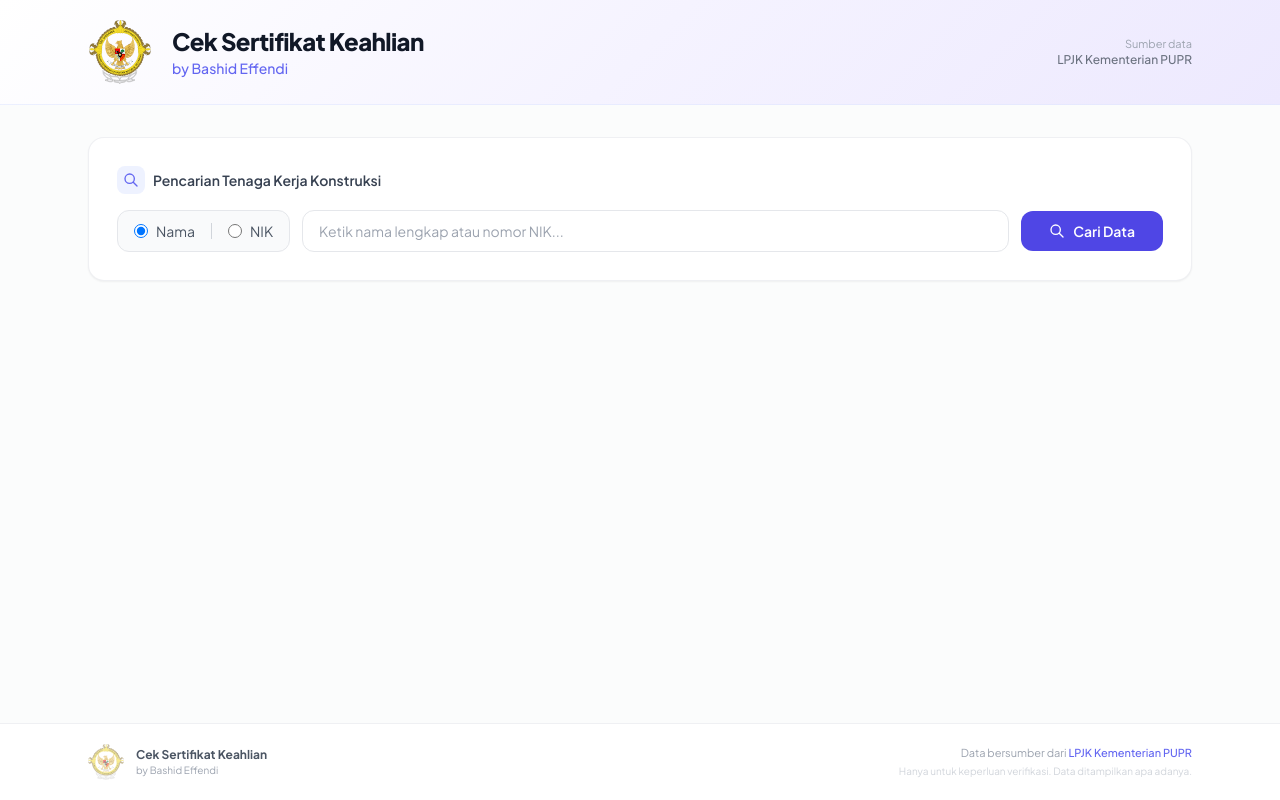
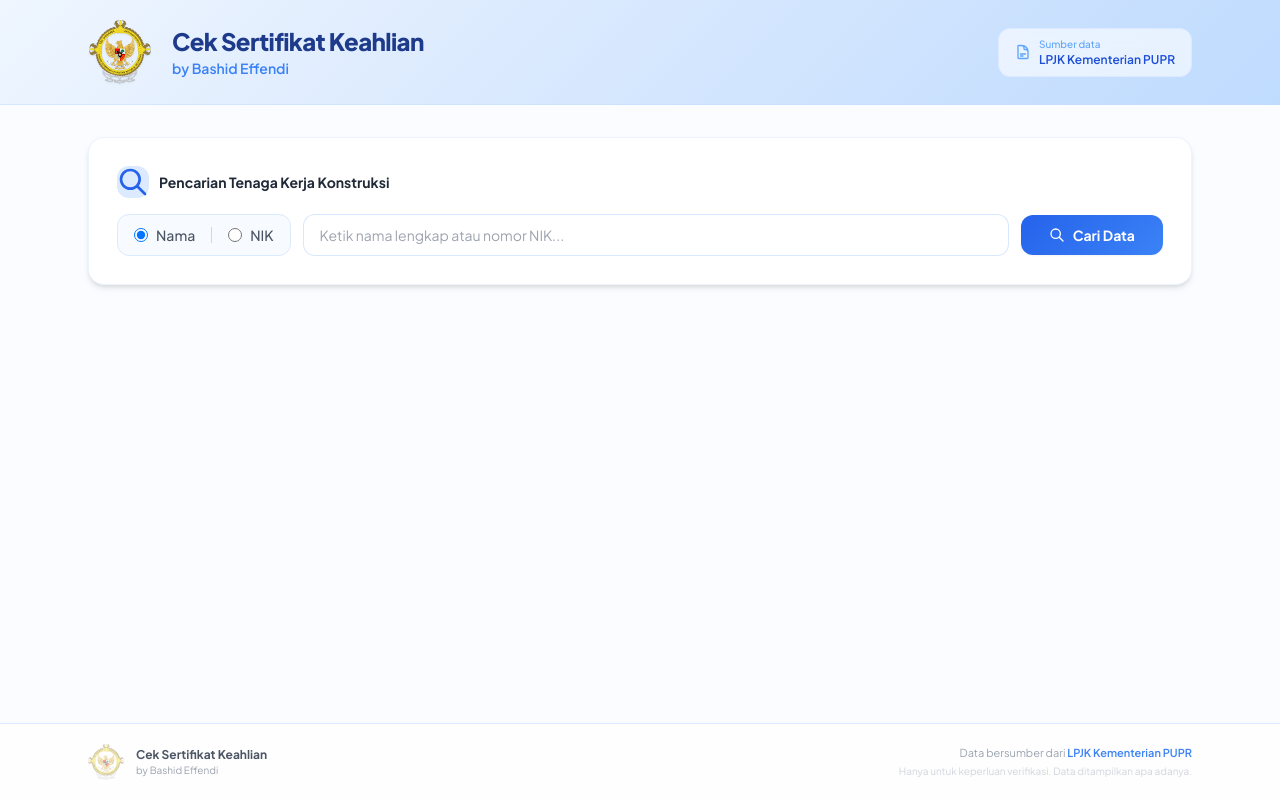
Before and after one commit to bashid-dyan/ska-scanner, a Flask app: page / in a window 1280 px wide. Run offline with Flask 3, Linux system fonts and the light colour scheme; some libraries are stand-ins or nearby versions.

Commit message:
Tema ceria - warna biru cerah, gradient sky blue
Co-Authored-By: Claude Opus 4.6 (1M context) <noreply@anthropic.com>

```diff
--- a/templates/index.html
+++ b/templates/index.html
@@ -9,40 +9,43 @@
     <link href="https://fonts.googleapis.com/css2?family=Plus+Jakarta+Sans:wght@300;400;500;600;700;800&display=swap" rel="stylesheet">
     <style>
         * { font-family: 'Plus Jakarta Sans', sans-serif; }
-        .loader { border: 3px solid #e0e7ff; border-top: 3px solid #4f46e5; border-radius: 50%; width: 28px; height: 28px; animation: spin 0.7s linear infinite; display: inline-block; }
+        .loader { border: 3px solid #dbeafe; border-top: 3px solid #2563eb; border-radius: 50%; width: 28px; height: 28px; animation: spin 0.7s linear infinite; display: inline-block; }
         @keyframes spin { to { transform: rotate(360deg); } }
         @keyframes fadeIn { from { opacity: 0; transform: translateY(10px); } to { opacity: 1; transform: translateY(0); } }
         .fade-in { animation: fadeIn 0.35s ease-out; }
-        .search-glow:focus { box-shadow: 0 0 0 3px rgba(99,102,241,0.12); border-color: #818cf8; }
+        .search-glow:focus { box-shadow: 0 0 0 3px rgba(59,130,246,0.15); border-color: #60a5fa; }
         .card-hover { transition: all 0.2s ease; }
-        .card-hover:hover { transform: translateY(-1px); box-shadow: 0 6px 20px rgba(0,0,0,0.06); }
-        .badge-berlaku { background: #ecfdf5; color: #065f46; border: 1px solid #a7f3d0; }
-        .badge-expired { background: #fef2f2; color: #991b1b; border: 1px solid #fecaca; }
+        .card-hover:hover { transform: translateY(-1px); box-shadow: 0 8px 24px rgba(0,0,0,0.08); }
+        .badge-berlaku { background: #dcfce7; color: #15803d; border: 1px solid #86efac; }
+        .badge-expired { background: #fee2e2; color: #dc2626; border: 1px solid #fca5a5; }
         .result-row { transition: background 0.15s ease; }
-        .result-row:hover { background: #f5f3ff; }
-        .btn-main { background: #4f46e5; transition: all 0.2s ease; }
-        .btn-main:hover { background: #4338ca; box-shadow: 0 2px 8px rgba(79,70,229,0.3); }
+        .result-row:hover { background: #eff6ff; }
+        .btn-main { background: linear-gradient(135deg, #2563eb, #3b82f6); transition: all 0.2s ease; }
+        .btn-main:hover { background: linear-gradient(135deg, #1d4ed8, #2563eb); box-shadow: 0 4px 12px rgba(37,99,235,0.35); }
         .btn-main:disabled { opacity: 0.5; }
-        .header-bg { background: linear-gradient(135deg, #ffffff 0%, #f5f3ff 50%, #ede9fe 100%); }
+        .header-bg { background: linear-gradient(135deg, #eff6ff 0%, #dbeafe 40%, #bfdbfe 100%); }
     </style>
 </head>
-<body class="bg-gray-50/50 min-h-screen flex flex-col">
+<body class="bg-blue-50/30 min-h-screen flex flex-col">
 
     <!-- Header -->
-    <header class="header-bg border-b border-indigo-100/60">
+    <header class="header-bg border-b border-blue-200/50">
         <div class="max-w-6xl mx-auto px-6 py-5">
             <div class="flex items-center justify-between">
                 <div class="flex items-center gap-5">
                     <img src="/static/logo-bpk.svg"
-                         alt="Logo BPK" class="w-16 h-16 object-contain">
+                         alt="Logo BPK" class="w-16 h-16 object-contain drop-shadow-sm">
                     <div>
-                        <h1 class="text-2xl font-extrabold text-gray-900 tracking-tight leading-tight">Cek Sertifikat Keahlian</h1>
-                        <p class="text-indigo-500 text-sm font-medium mt-0.5">by Bashid Effendi</p>
+                        <h1 class="text-2xl font-extrabold text-blue-900 tracking-tight leading-tight">Cek Sertifikat Keahlian</h1>
+                        <p class="text-blue-500 text-sm font-semibold mt-0.5">by Bashid Effendi</p>
                     </div>
                 </div>
-                <div class="hidden sm:block text-right">
-                    <p class="text-[11px] text-gray-400">Sumber data</p>
-                    <p class="text-xs text-gray-500 font-medium">LPJK Kementerian PUPR</p>
+                <div class="hidden sm:flex items-center gap-2 bg-white/60 backdrop-blur px-4 py-2 rounded-xl border border-blue-100">
+                    <svg class="w-4 h-4 text-blue-400" fill="none" stroke="currentColor" viewBox="0 0 24 24"><path stroke-linecap="round" stroke-linejoin="round" stroke-width="2" d="M19.5 14.25v-2.625a3.375 3.375 0 00-3.375-3.375h-1.5A1.125 1.125 0 0113.5 7.125v-1.5a3.375 3.375 0 00-3.375-3.375H8.25m0 12.75h7.5m-7.5 3H12M10.5 2.25H5.625c-.621 0-1.125.504-1.125 1.125v17.25c0 .621.504 1.125 1.125 1.125h12.75c.621 0 1.125-.504 1.125-1.125V11.25a9 9 0 00-9-9z"/></svg>
+                    <div>
+                        <p class="text-[10px] text-blue-400 font-medium">Sumber data</p>
+                        <p class="text-xs text-blue-700 font-semibold">LPJK Kementerian PUPR</p>
+                    </div>
                 </div>
             </div>
         </div>
@@ -51,28 +54,28 @@
     <main class="flex-1 max-w-6xl mx-auto px-6 py-8 w-full">
 
         <!-- Search -->
-        <div class="bg-white rounded-2xl shadow-sm border border-gray-200/60 p-7 mb-8 fade-in">
-            <div class="flex items-center gap-2 mb-4">
-                <div class="w-7 h-7 bg-indigo-50 rounded-lg flex items-center justify-center">
-                    <svg class="w-4 h-4 text-indigo-500" fill="none" stroke="currentColor" viewBox="0 0 24 24"><path stroke-linecap="round" stroke-linejoin="round" stroke-width="2" d="M21 21l-6-6m2-5a7 7 0 11-14 0 7 7 0 0114 0z"/></svg>
+        <div class="bg-white rounded-2xl shadow-md border border-blue-100/50 p-7 mb-8 fade-in">
+            <div class="flex items-center gap-2.5 mb-4">
+                <div class="w-8 h-8 bg-blue-100 rounded-xl flex items-center justify-center">
+                    <svg class="w-4.5 h-4.5 text-blue-600" fill="none" stroke="currentColor" viewBox="0 0 24 24"><path stroke-linecap="round" stroke-linejoin="round" stroke-width="2" d="M21 21l-6-6m2-5a7 7 0 11-14 0 7 7 0 0114 0z"/></svg>
                 </div>
-                <p class="text-sm font-semibold text-gray-700">Pencarian Tenaga Kerja Konstruksi</p>
+                <p class="text-sm font-bold text-gray-800">Pencarian Tenaga Kerja Konstruksi</p>
             </div>
             <form id="searchForm" class="flex flex-col sm:flex-row gap-3 items-stretch sm:items-center">
-                <div class="flex items-center gap-4 bg-gray-50 px-4 py-2.5 rounded-xl border border-gray-200">
+                <div class="flex items-center gap-4 bg-blue-50/50 px-4 py-2.5 rounded-xl border border-blue-100">
                     <label class="flex items-center gap-2 cursor-pointer">
-                        <input type="radio" name="type" value="Nama" checked class="w-3.5 h-3.5 text-indigo-500 focus:ring-indigo-400">
-                        <span class="text-sm text-gray-600">Nama</span>
+                        <input type="radio" name="type" value="Nama" checked class="w-3.5 h-3.5 text-blue-600 focus:ring-blue-400">
+                        <span class="text-sm font-medium text-gray-600">Nama</span>
                     </label>
-                    <div class="w-px h-4 bg-gray-300"></div>
+                    <div class="w-px h-4 bg-blue-200"></div>
                     <label class="flex items-center gap-2 cursor-pointer">
-                        <input type="radio" name="type" value="NIK" class="w-3.5 h-3.5 text-indigo-500 focus:ring-indigo-400">
-                        <span class="text-sm text-gray-600">NIK</span>
+                        <input type="radio" name="type" value="NIK" class="w-3.5 h-3.5 text-blue-600 focus:ring-blue-400">
+                        <span class="text-sm font-medium text-gray-600">NIK</span>
                     </label>
                 </div>
                 <input type="text" id="searchInput" name="q" placeholder="Ketik nama lengkap atau nomor NIK..."
-                    class="flex-1 px-4 py-2.5 border border-gray-200 rounded-xl outline-none text-sm search-glow transition bg-white">
-                <button type="submit" id="searchBtn" class="btn-main px-7 py-2.5 text-white rounded-xl font-semibold text-sm flex items-center gap-2 justify-center">
+                    class="flex-1 px-4 py-2.5 border border-blue-200/60 rounded-xl outline-none text-sm search-glow transition bg-white">
+                <button type="submit" id="searchBtn" class="btn-main px-7 py-2.5 text-white rounded-xl font-bold text-sm flex items-center gap-2 justify-center shadow-sm">
                     <svg class="w-4 h-4" fill="none" stroke="currentColor" viewBox="0 0 24 24"><path stroke-linecap="round" stroke-linejoin="round" stroke-width="2" d="M21 21l-6-6m2-5a7 7 0 11-14 0 7 7 0 0114 0z"/></svg>
                     Cari Data
                 </button>
@@ -82,38 +85,38 @@
         <!-- Loading -->
         <div id="loading" class="hidden text-center py-16 fade-in">
             <div class="loader mx-auto mb-4"></div>
-            <p class="text-gray-500 text-sm" id="loadingMsg">Mencari data...</p>
+            <p class="text-blue-500 text-sm font-medium" id="loadingMsg">Mencari data...</p>
         </div>
 
         <!-- Error -->
-        <div id="error" class="hidden bg-red-50 border border-red-100 rounded-xl p-4 mb-6">
+        <div id="error" class="hidden bg-red-50 border border-red-200 rounded-xl p-4 mb-6">
             <div class="flex items-center gap-2.5">
-                <svg class="w-4 h-4 text-red-400 shrink-0" fill="none" stroke="currentColor" viewBox="0 0 24 24"><path stroke-linecap="round" stroke-linejoin="round" stroke-width="2" d="M12 8v4m0 4h.01M21 12a9 9 0 11-18 0 9 9 0 0118 0z"/></svg>
-                <p class="text-red-600 text-sm" id="errorMsg"></p>
+                <svg class="w-4 h-4 text-red-500 shrink-0" fill="none" stroke="currentColor" viewBox="0 0 24 24"><path stroke-linecap="round" stroke-linejoin="round" stroke-width="2" d="M12 8v4m0 4h.01M21 12a9 9 0 11-18 0 9 9 0 0118 0z"/></svg>
+                <p class="text-red-600 text-sm font-medium" id="errorMsg"></p>
             </div>
         </div>
 
         <!-- Detail -->
         <div id="detailSection" class="hidden mb-8 fade-in">
-            <div class="bg-white rounded-2xl shadow-sm border border-gray-200/60 overflow-hidden">
-                <div class="bg-gradient-to-r from-indigo-600 to-violet-600 px-6 py-4 flex justify-between items-center">
+            <div class="bg-white rounded-2xl shadow-md border border-blue-100/50 overflow-hidden">
+                <div class="bg-gradient-to-r from-blue-600 via-blue-500 to-sky-500 px-6 py-4 flex justify-between items-center">
                     <div class="flex items-center gap-3">
-                        <div class="w-9 h-9 bg-white/15 rounded-xl flex items-center justify-center backdrop-blur">
+                        <div class="w-9 h-9 bg-white/20 rounded-xl flex items-center justify-center backdrop-blur-sm">
                             <svg class="w-5 h-5 text-white" fill="none" stroke="currentColor" viewBox="0 0 24 24"><path stroke-linecap="round" stroke-linejoin="round" stroke-width="1.5" d="M15.75 6a3.75 3.75 0 11-7.5 0 3.75 3.75 0 017.5 0zM4.501 20.118a7.5 7.5 0 0114.998 0A17.933 17.933 0 0112 21.75c-2.676 0-5.216-.584-7.499-1.632z"/></svg>
                         </div>
                         <h3 id="detailTitle" class="text-sm font-bold text-white">Detail Tenaga Kerja</h3>
                     </div>
-                    <button onclick="closeDetail()" class="text-white/70 hover:text-white text-xs bg-white/10 hover:bg-white/20 px-3.5 py-1.5 rounded-lg transition flex items-center gap-1.5">
+                    <button onclick="closeDetail()" class="text-white/80 hover:text-white text-xs bg-white/15 hover:bg-white/25 px-3.5 py-1.5 rounded-lg transition flex items-center gap-1.5 font-medium">
                         <svg class="w-3.5 h-3.5" fill="none" stroke="currentColor" viewBox="0 0 24 24"><path stroke-linecap="round" stroke-linejoin="round" stroke-width="2" d="M10 19l-7-7m0 0l7-7m-7 7h18"/></svg>
                         Kembali
                     </button>
                 </div>
-                <div id="profileSection" class="p-6 border-b border-gray-100 bg-gray-50/30">
-                    <p class="text-[10px] font-bold text-indigo-400 uppercase tracking-[0.15em] mb-4">Informasi Profil</p>
+                <div id="profileSection" class="p-6 border-b border-blue-50 bg-blue-50/20">
+                    <p class="text-[10px] font-bold text-blue-500 uppercase tracking-[0.15em] mb-4">Informasi Profil</p>
                     <div id="profileData"></div>
                 </div>
                 <div id="certSection" class="p-6">
-                    <p class="text-[10px] font-bold text-indigo-400 uppercase tracking-[0.15em] mb-4">Daftar Sertifikat</p>
+                    <p class="text-[10px] font-bold text-blue-500 uppercase tracking-[0.15em] mb-4">Daftar Sertifikat</p>
                     <div id="certData"></div>
                 </div>
             </div>
@@ -121,23 +124,23 @@
 
         <!-- Results -->
         <div id="searchResults" class="hidden fade-in">
-            <div class="bg-white rounded-2xl shadow-sm border border-gray-200/60 overflow-hidden">
-                <div class="px-6 py-4 border-b border-gray-100 flex justify-between items-center">
-                    <p class="text-sm font-bold text-gray-700">Hasil Pencarian</p>
-                    <span id="resultCount" class="text-xs text-indigo-600 bg-indigo-50 px-3 py-1 rounded-full font-semibold"></span>
+            <div class="bg-white rounded-2xl shadow-md border border-blue-100/50 overflow-hidden">
+                <div class="px-6 py-4 border-b border-blue-50 flex justify-between items-center bg-blue-50/30">
+                    <p class="text-sm font-bold text-gray-800">Hasil Pencarian</p>
+                    <span id="resultCount" class="text-xs text-blue-700 bg-blue-100 px-3 py-1 rounded-full font-bold"></span>
                 </div>
                 <div class="overflow-x-auto">
                     <table class="w-full">
                         <thead>
-                            <tr class="border-b border-gray-100 bg-gray-50/50">
-                                <th class="px-5 py-3 text-[10px] font-bold text-gray-400 uppercase tracking-widest text-left w-12">No</th>
-                                <th class="px-5 py-3 text-[10px] font-bold text-gray-400 uppercase tracking-widest text-left">Nama</th>
-                                <th class="px-5 py-3 text-[10px] font-bold text-gray-400 uppercase tracking-widest text-left">NIK</th>
-                                <th class="px-5 py-3 text-[10px] font-bold text-gray-400 uppercase tracking-widest text-left">Lokasi</th>
-                                <th class="px-5 py-3 text-[10px] font-bold text-gray-400 uppercase tracking-widest text-center w-24"></th>
+                            <tr class="border-b border-blue-50 bg-blue-50/20">
+                                <th class="px-5 py-3 text-[10px] font-bold text-blue-400 uppercase tracking-widest text-left w-12">No</th>
+                                <th class="px-5 py-3 text-[10px] font-bold text-blue-400 uppercase tracking-widest text-left">Nama</th>
+                                <th class="px-5 py-3 text-[10px] font-bold text-blue-400 uppercase tracking-widest text-left">NIK</th>
+                                <th class="px-5 py-3 text-[10px] font-bold text-blue-400 uppercase tracking-widest text-left">Lokasi</th>
+                                <th class="px-5 py-3 text-[10px] font-bold text-blue-400 uppercase tracking-widest text-center w-24"></th>
                             </tr>
                         </thead>
-                        <tbody id="resultsBody" class="divide-y divide-gray-50"></tbody>
+                        <tbody id="resultsBody" class="divide-y divide-blue-50/50"></tbody>
                     </table>
                 </div>
             </div>
@@ -146,19 +149,19 @@
     </main>
 
     <!-- Footer -->
-    <footer class="border-t border-gray-200/60 mt-auto bg-white">
+    <footer class="border-t border-blue-100 mt-auto bg-white/80">
         <div class="max-w-6xl mx-auto px-6 py-5">
             <div class="flex flex-col sm:flex-row justify-between items-center gap-3">
                 <div class="flex items-center gap-3">
                     <img src="/static/logo-bpk.svg"
-                         alt="Logo BPK" class="w-9 h-9 object-contain opacity-50">
+                         alt="Logo BPK" class="w-9 h-9 object-contain opacity-40">
                     <div>
                         <p class="text-xs font-bold text-gray-600">Cek Sertifikat Keahlian</p>
                         <p class="text-[10px] text-gray-400">by Bashid Effendi</p>
                     </div>
                 </div>
                 <div class="text-center sm:text-right">
-                    <p class="text-[11px] text-gray-400">Data bersumber dari <a href="https://lpjk.pu.go.id" target="_blank" class="text-indigo-500 hover:text-indigo-600 font-medium transition">LPJK Kementerian PUPR</a></p>
+                    <p class="text-[11px] text-gray-400">Data bersumber dari <a href="https://lpjk.pu.go.id" target="_blank" class="text-blue-500 hover:text-blue-600 font-semibold transition">LPJK Kementerian PUPR</a></p>
                     <p class="text-[10px] text-gray-300 mt-0.5">Hanya untuk keperluan verifikasi. Data ditampilkan apa adanya.</p>
                 </div>
             </div>
@@ -195,10 +198,10 @@
 
             if (!data.results || data.results.length === 0) {
                 tbody.innerHTML = `<tr><td colspan="5" class="px-5 py-14 text-center">
-                    <div class="w-12 h-12 bg-indigo-50 rounded-full flex items-center justify-center mx-auto mb-3">
-                        <svg class="w-5 h-5 text-indigo-300" fill="none" stroke="currentColor" viewBox="0 0 24 24"><path stroke-linecap="round" stroke-linejoin="round" stroke-width="1.5" d="M21 21l-6-6m2-5a7 7 0 11-14 0 7 7 0 0114 0z"/></svg>
+                    <div class="w-12 h-12 bg-blue-50 rounded-full flex items-center justify-center mx-auto mb-3">
+                        <svg class="w-5 h-5 text-blue-300" fill="none" stroke="currentColor" viewBox="0 0 24 24"><path stroke-linecap="round" stroke-linejoin="round" stroke-width="1.5" d="M21 21l-6-6m2-5a7 7 0 11-14 0 7 7 0 0114 0z"/></svg>
                     </div>
-                    <p class="text-gray-500 text-sm font-medium">Data tidak ditemukan</p>
+                    <p class="text-gray-600 text-sm font-semibold">Data tidak ditemukan</p>
                     <p class="text-gray-400 text-xs mt-1">Coba kata kunci yang berbeda</p>
                 </td></tr>`;
                 document.getElementById('resultCount').textContent = '0 hasil';
@@ -210,12 +213,12 @@
                 tr.className = 'result-row cursor-pointer';
                 tr.onclick = () => openDetail(r.detail_url, r.nama);
                 tr.innerHTML = `
-                    <td class="px-5 py-3.5 text-xs text-gray-300 font-mono">${String(i + 1).padStart(2, '0')}</td>
+                    <td class="px-5 py-3.5 text-xs text-blue-300 font-mono">${String(i + 1).padStart(2, '0')}</td>
                     <td class="px-5 py-3.5 text-sm font-semibold text-gray-800">${esc(r.nama)}</td>
                     <td class="px-5 py-3.5 text-xs text-gray-400 font-mono tracking-wide">${esc(r.nik)}</td>
-                    <td class="px-5 py-3.5 text-xs text-gray-400">${esc(r.lokasi || '-')}</td>
+                    <td class="px-5 py-3.5 text-xs text-gray-500">${esc(r.lokasi || '-')}</td>
                     <td class="px-5 py-3.5 text-center">
-                        <button class="btn-main px-4 py-1.5 text-white text-[11px] rounded-lg font-semibold">Lihat</button>
+                        <button class="btn-main px-4 py-1.5 text-white text-[11px] rounded-lg font-bold shadow-sm">Lihat</button>
                     </td>`;
                 tbody.appendChild(tr);
             });
@@ -255,11 +258,11 @@
             let h = '<div class="grid grid-cols-1 sm:grid-cols-2 gap-3">';
             items.forEach(f => {
                 if (p[f.k] !== undefined) {
-                    h += `<div class="flex items-start gap-3 p-4 rounded-xl bg-white border border-gray-100 shadow-sm">
-                        <div class="w-9 h-9 bg-indigo-50 rounded-lg flex items-center justify-center shrink-0 mt-0.5">
-                            <svg class="w-4 h-4 text-indigo-500" fill="none" stroke="currentColor" viewBox="0 0 24 24"><path stroke-linecap="round" stroke-linejoin="round" stroke-width="1.5" d="${f.i}"/></svg>
+                    h += `<div class="flex items-start gap-3 p-4 rounded-xl bg-gradient-to-br from-blue-50/50 to-sky-50/30 border border-blue-100/50">
+                        <div class="w-9 h-9 bg-white rounded-lg flex items-center justify-center shrink-0 mt-0.5 shadow-sm border border-blue-100">
+                            <svg class="w-4 h-4 text-blue-500" fill="none" stroke="currentColor" viewBox="0 0 24 24"><path stroke-linecap="round" stroke-linejoin="round" stroke-width="1.5" d="${f.i}"/></svg>
                         </div>
-                        <div><p class="text-[10px] text-gray-400 font-semibold uppercase tracking-widest">${f.l}</p>
+                        <div><p class="text-[10px] text-blue-400 font-semibold uppercase tracking-widest">${f.l}</p>
                         <p class="text-sm font-bold text-gray-800 mt-0.5">${esc(String(p[f.k]))}</p></div>
                     </div>`;
                 }
@@ -270,8 +273,8 @@
             const certs = data.sertifikat || [];
             if (certs.length === 0) {
                 document.getElementById('certData').innerHTML = `<div class="text-center py-10">
-                    <div class="w-10 h-10 bg-indigo-50 rounded-full flex items-center justify-center mx-auto mb-2">
-                        <svg class="w-4 h-4 text-indigo-300" fill="none" stroke="currentColor" viewBox="0 0 24 24"><path stroke-linecap="round" stroke-linejoin="round" stroke-width="1.5" d="M19.5 14.25v-2.625a3.375 3.375 0 00-3.375-3.375h-1.5A1.125 1.125 0 0113.5 7.125v-1.5a3.375 3.375 0 00-3.375-3.375H8.25m2.25 0H5.625c-.621 0-1.125.504-1.125 1.125v17.25c0 .621.504 1.125 1.125 1.125h12.75c.621 0 1.125-.504 1.125-1.125V11.25a9 9 0 00-9-9z"/></svg>
+                    <div class="w-10 h-10 bg-blue-50 rounded-full flex items-center justify-center mx-auto mb-2">
+                        <svg class="w-4 h-4 text-blue-300" fill="none" stroke="currentColor" viewBox="0 0 24 24"><path stroke-linecap="round" stroke-linejoin="round" stroke-width="1.5" d="M19.5 14.25v-2.625a3.375 3.375 0 00-3.375-3.375h-1.5A1.125 1.125 0 0113.5 7.125v-1.5a3.375 3.375 0 00-3.375-3.375H8.25m2.25 0H5.625c-.621 0-1.125.504-1.125 1.125v17.25c0 .621.504 1.125 1.125 1.125h12.75c.621 0 1.125-.504 1.125-1.125V11.25a9 9 0 00-9-9z"/></svg>
                     </div>
                     <p class="text-gray-400 text-sm">Belum ada data sertifikat</p></div>`;
                 return;
@@ -281,11 +284,11 @@
             certs.forEach(c => {
                 const ok = c.status === 'Berlaku';
                 const sc = ok ? 'badge-berlaku' : 'badge-expired';
-                const bc = ok ? 'border-emerald-200/80' : 'border-red-200/80';
+                const bc = ok ? 'border-green-200' : 'border-red-200';
                 ch += `<div class="card-hover border ${bc} rounded-xl p-5 bg-white">
                     <div class="flex justify-between items-start mb-3">
                         <div>
-                            <span class="inline-block text-[10px] font-bold text-indigo-500 uppercase tracking-widest bg-indigo-50 px-2.5 py-0.5 rounded-md mb-2">${esc(c.tipe || '')}</span>
+                            <span class="inline-block text-[10px] font-bold text-blue-600 uppercase tracking-widest bg-blue-50 px-2.5 py-0.5 rounded-md mb-2">${esc(c.tipe || '')}</span>
                             <h5 class="font-bold text-gray-800 text-sm">${esc(c.judul || '')}</h5>
                         </div>
                         <span class="px-2.5 py-1 rounded-lg text-[11px] font-bold ${sc} shrink-0 ml-4">${esc(c.status || '-')}</span>
```
